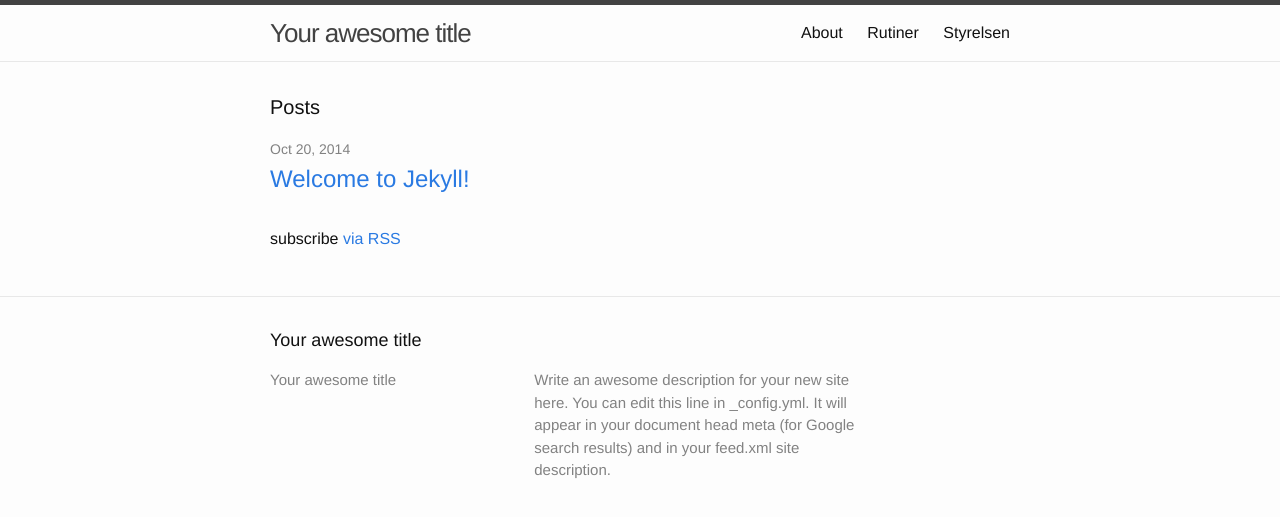
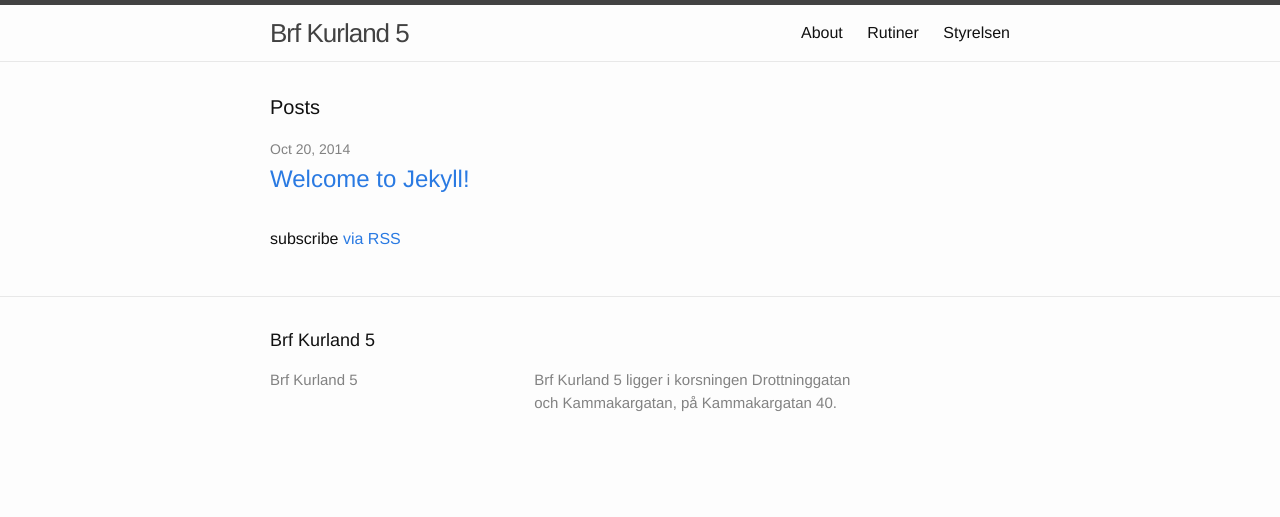
Before and after one commit to Kurland5/kurland5.github.io, a Jekyll site: the page built from index.html, in a window 1280 px wide. Shown: the top 517 px of the page. Built offline with Jekyll 4.4.1, drawn with Linux system fonts in a browser that asks for light colours.

Commit message:
Snyggade till titel, url och beskrivning.

```diff
--- a/_config.yml
+++ b/_config.yml
@@ -1,12 +1,9 @@
 # Site settings
-title: Your awesome title
+title: Brf Kurland 5
 email: your-email@domain.com
-description: > # this means to ignore newlines until "baseurl:"
-  Write an awesome description for your new site here. You can edit this
-  line in _config.yml. It will appear in your document head meta (for
-  Google search results) and in your feed.xml site description.
+description: Brf Kurland 5 ligger i korsningen Drottninggatan och Kammakargatan, på Kammakargatan 40.
 baseurl: "" # the subpath of your site, e.g. /blog/
-url: "http://yourdomain.com" # the base hostname & protocol for your site
+url: "http://kurland5.github.io/" # the base hostname & protocol for your site
 twitter_username: jekyllrb
 github_username:  jekyll
 
```
